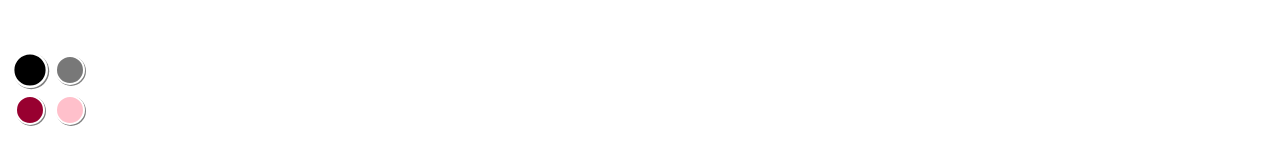
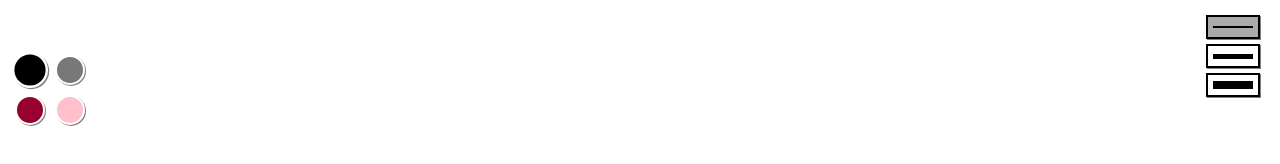
Before and after one commit to keyuTech/Sketchpad, a plain HTML site: page index.html in a window 1280 px wide. Drawn offline with Linux system fonts and the light colour scheme.

Commit message:
添加切换笔画粗细功能

```diff
--- a/index.html
+++ b/index.html
@@ -36,6 +36,11 @@
     <li class="darkBlue"></li>
     <li class="purple"></li> -->
   </ul>
+  <ul id="lineWidth" class="lineWidth">
+    <li id="thin" class="thin active"><div></div></li>
+    <li id="normal" class="normal"><div></div></li>
+    <li id="bold" class="bold"><div></div></li>
+  </ul>
 
   <script src="./script.js"></script>
 </body>
--- a/script.js
+++ b/script.js
@@ -1,5 +1,6 @@
 var canvas = document.getElementById('canvas')
 var context = canvas.getContext('2d')
+var lineWidth
 autoSetPage(canvas)
 listenToAction(canvas)
 
@@ -27,8 +28,8 @@ black.onclick = function(){
 }
 grey.onclick = function(){
   context.strokeStyle = 'rgb(120, 120, 120)'
+  grey.classList.add('active')
   black.classList.remove('active')
-  grey.classList.add('active')
   brown.classList.remove('active')
   pink.classList.remove('active')
 }
@@ -45,6 +46,24 @@ pink.onclick = function(){
   grey.classList.remove('active')
   brown.classList.remove('active')
   pink.classList.add('active')
+}
+thin.onclick = function(){
+  lineWidth = 2
+  thin.classList.add('active')
+  normal.classList.remove('active')
+  bold.classList.remove('active')
+}
+normal.onclick = function(){
+  lineWidth = 5
+  normal.classList.add('active')
+  thin.classList.remove('active')
+  bold.classList.remove('active')
+}
+bold.onclick = function(){
+  lineWidth = 8
+  bold.classList.add('active')
+  thin.classList.remove('active')
+  normal.classList.remove('active')
 }
 
 function listenToAction(canvas) {
@@ -141,7 +160,7 @@ function autoSetPage(canvas) {
 function drawLine(x1, y1, x2, y2) {
   context.beginPath()
   context.moveTo(x1, y1)
-  context.lineWidth = 2
+  context.lineWidth = lineWidth
   context.lineTo(x2, y2)
   context.stroke()
   context.closePath()
--- a/style.css
+++ b/style.css
@@ -84,43 +84,68 @@ li {
   background-color: rgb(255, 192, 203);
 }
 
-
 /* .colors li.red {
   background-color: rgb(236, 28, 36);
 }
-
 .colors li.orangeRed {
   background-color: rgb(255, 126, 0);
 }
-
 .colors li.orange {
   background-color: rgb(255, 193, 14);
 }
-
 .colors li.yellow {
   background-color: rgb(255, 241, 0);
 }
-
 .colors li.gressGreen {
   background-color: rgb(167, 229, 29);
 }
-
 .colors li.green {
   background-color: rgb(34, 176, 76);
 }
-
 .colors li.lightBlue {
   background-color: rgb(0, 182, 238);
 }
-
 .colors li.blue {
   background-color: rgb(77, 109, 242);
 }
-
 .colors li.darkBlue {
   background-color: rgb(47, 54, 152);
 }
-
 .colors li.purple {
   background-color: rgb(111, 49, 151);
 } */
+
+.lineWidth {
+  position: fixed;
+  top: 10px;
+  right: 20px;
+}
+.lineWidth>li {
+  width: 40px;
+  height: 20px;
+  border: 2px solid #000;
+  box-shadow: 1px 1px 0 0 grey;
+  display: flex;
+  align-items: center;
+  justify-content: center;
+  padding: 0 5px;
+  margin: 5px 0;
+}
+.lineWidth>li.thin div {
+  height: 2px;
+  width: 100%;
+  background-color: #000;
+}
+.lineWidth>li.normal div {
+  height: 5px;
+  width: 100%;
+  background-color: #000;
+}
+.lineWidth>li.bold div {
+  height: 8px;
+  width: 100%;
+  background-color: #000;
+}
+.lineWidth>li.active {
+  background-color: #aaa;
+}
```
